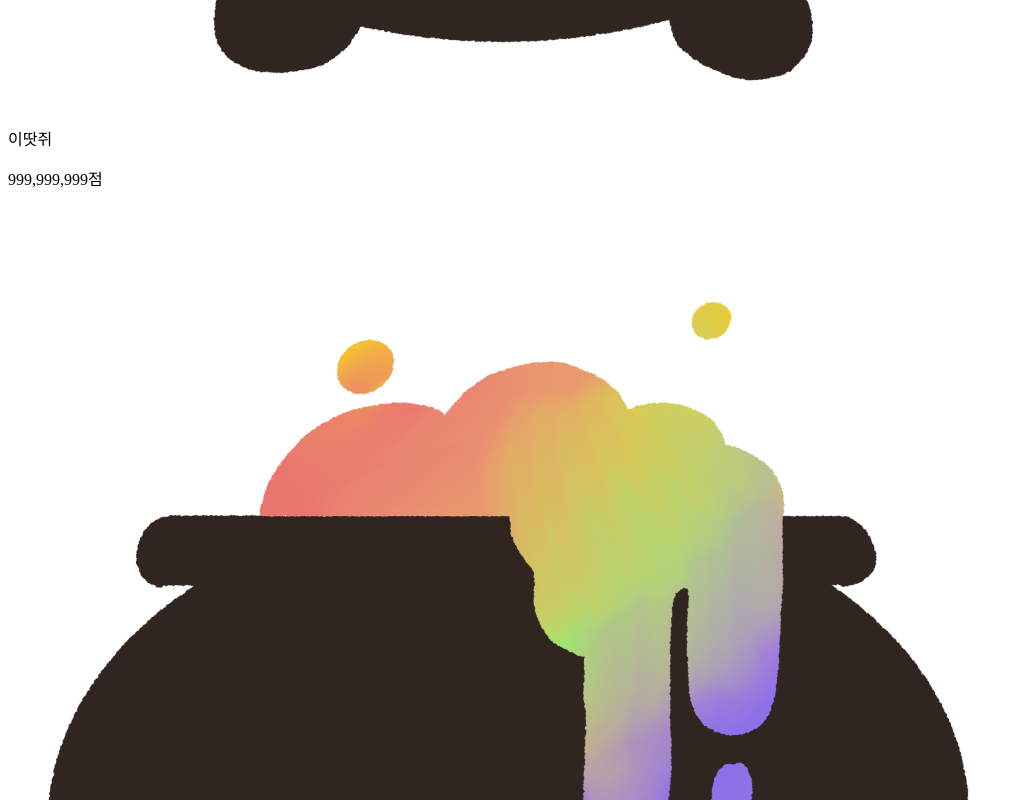
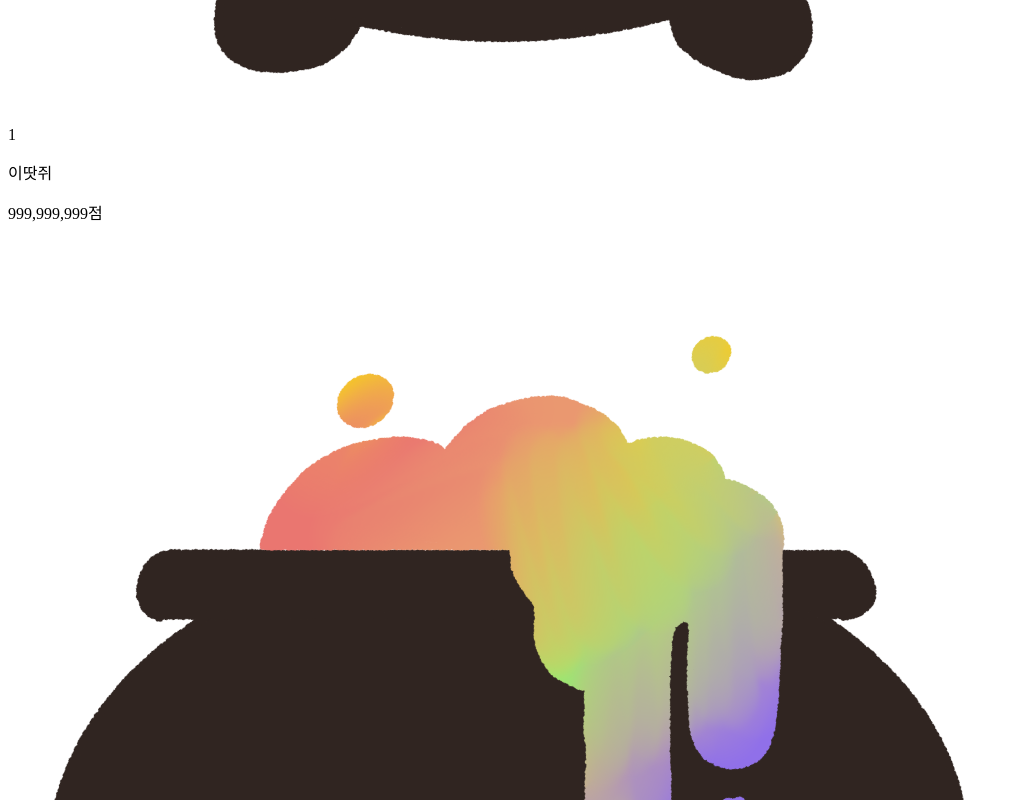
Before and after one commit to 2025-likelion-trenditon/frontend, a React (Create React App) app: page /rank in a window 1280 px wide. Shown: the part 1000-1800 px from the top of the page, without its empty margins (0-1024 px from the left). Built offline with nearby package versions, Linux system fonts and the light colour scheme; the HTML template or start-up script is replaced by a standard one.

Commit message:
Fix: 순위별로 이미지 다르게 뜨도록 수정

```diff
--- a/src/assets/sass/section/_rank.scss
+++ b/src/assets/sass/section/_rank.scss
@@ -31,14 +31,24 @@
   justify-content: space-between;
   align-items: center;
 
-  div {
+  .Rank_img {
     width: 44px;
     height: 40px;
+
+    display: flex;
+    flex-direction: column;
+    align-items: center;
 
     > img {
       width: 100%;
       height: 100%;
       object-fit: contain;
+    }
+
+    > p {
+      color: #fafafa;
+      position: relative;
+      bottom: 50%;
     }
   }
 
--- a/src/components/Rank/RankCard.jsx
+++ b/src/components/Rank/RankCard.jsx
@@ -4,15 +4,16 @@ import rankIcon from "../../assets/img/rank_rankIcon.svg";
 import { useState } from "react";
 
 const RankCard = () => {
-  const [rankImg, setRankImg] = useState(rankTop3Icon);
-
   return (
     <>
-      {RANK.result.data.map((item) => (
-        <div className="Rank_card">
+      {RANK.result.data.map((item) => {
+        const rankImg = item.rank <= 3 ? rankTop3Icon : rankIcon;
+        return (
+          <div className="Rank_card" key={item.rank}>
             {/* 순위 */}
-          <div>
-            <img src={rankImg} alt="tkwlsdjqtdma" />
+            <div className="Rank_img">
+              <img src={rankImg} />
+              <p>{item.rank}</p>
             </div>
 
             {/* 사진 및 닉네임 */}
@@ -26,7 +27,8 @@ const RankCard = () => {
               <p>{item.score.toLocaleString()}점</p>
             </div>
           </div>
-      ))}
+        );
+      })}
     </>
   );
 };
```
Lines whose indentation alone changed are shown as unchanged.
